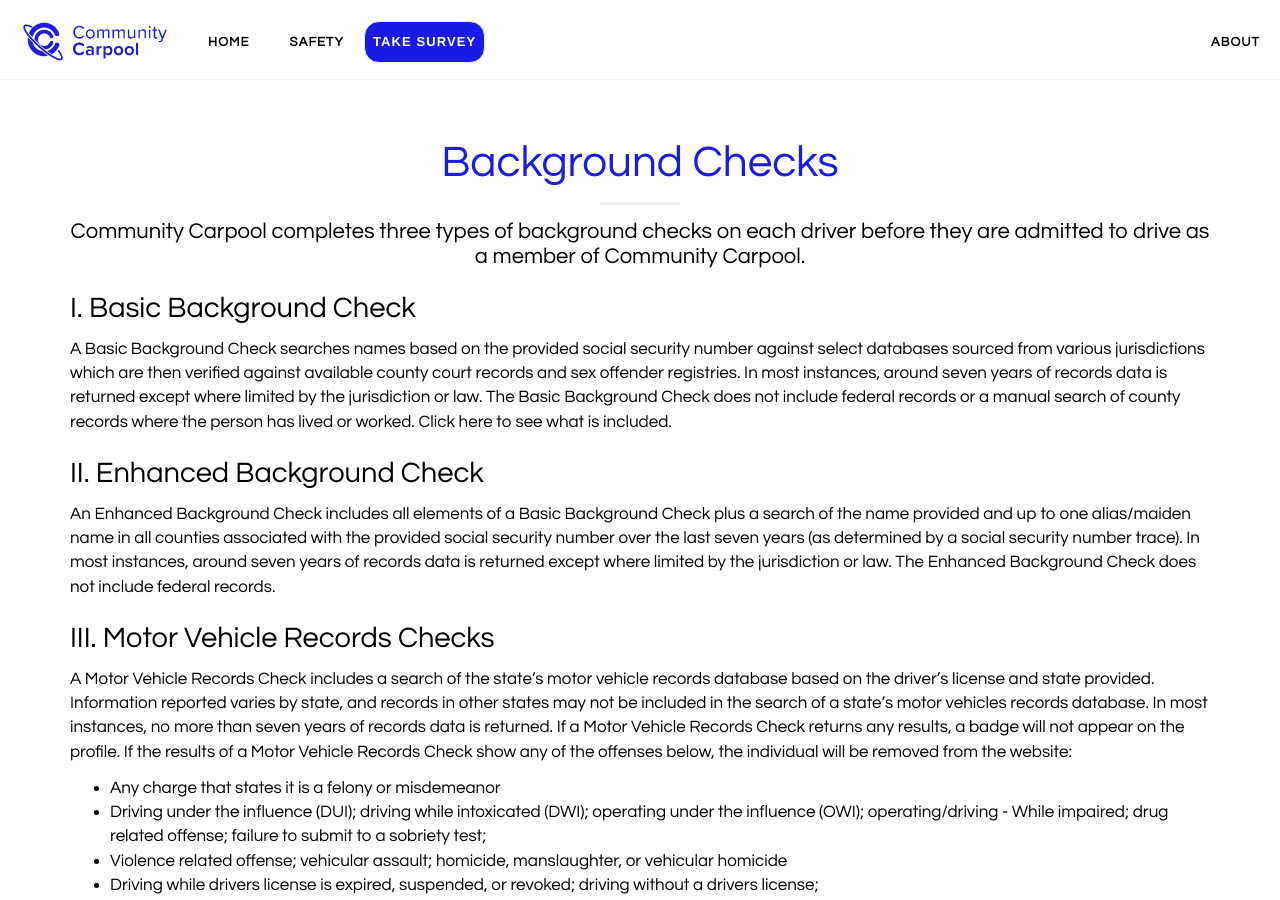
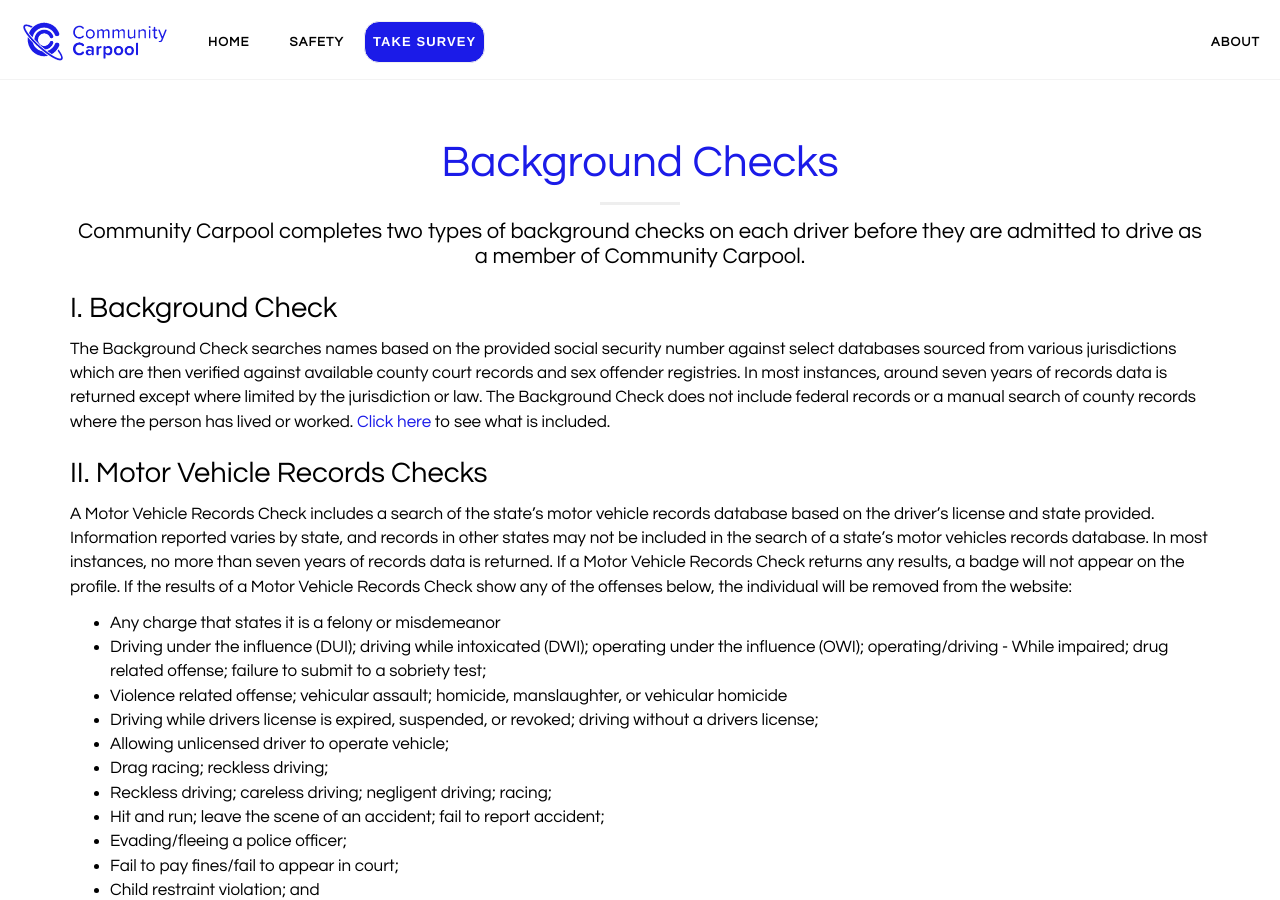
Before and after one commit to ScottNeaves/community-carpool, a Jekyll site: the page built from _pages/05_background-check-detail.md, in a window 1280 px wide and 900 px high. Built offline with Jekyll 4.4.1, drawn with Linux system fonts in a browser that asks for light colours.

```diff
--- a/_pages/05_background-check-detail.md
+++ b/_pages/05_background-check-detail.md
@@ -9,16 +9,14 @@ permalink: /background-check-detail/
 
 ---------------------
 
-#### Community Carpool completes three types of background checks on each driver before they are admitted to drive as a member of Community Carpool.
+#### Community Carpool completes two types of background checks on each driver before they are admitted to drive as a member of Community Carpool.
 {:.text-center}
 
-### I. Basic Background Check
-A Basic Background Check searches names based on the provided social security number against select databases sourced from various jurisdictions which are then verified against available county court records and sex offender registries. In most instances, around seven years of records data is returned except where limited by the jurisdiction or law. The Basic Background Check does not include federal records or a manual search of county records where the person has lived or worked. Click here to see what is included.
+### I. Background Check
+The Background Check searches names based on the provided social security number against select databases sourced from various jurisdictions which are then verified against available county court records and sex offender registries. In most instances, around seven years of records data is returned except where limited by the jurisdiction or law. The Background Check does not include federal records or a manual search of county records where the person has lived or worked. [Click here](https://s3.amazonaws.com/empire-cdn/downloads/background-checks/TalentWise+Basic+Background+Check+Coverage.pdf) to see what is included.
 
-### II. Enhanced Background Check
-An Enhanced Background Check includes all elements of a Basic Background Check plus a search of the name provided and up to one alias/maiden name in all counties associated with the provided social security number over the last seven years (as determined by a social security number trace). In most instances, around seven years of records data is returned except where limited by the jurisdiction or law. The Enhanced Background Check does not include federal records.
 
-### III. Motor Vehicle Records Checks
+### II. Motor Vehicle Records Checks
 A Motor Vehicle Records Check includes a search of the state’s motor vehicle records database based on the driver’s license and state provided. Information reported varies by state, and records in other states may not be included in the search of a state’s motor vehicles records database. In most instances, no more than seven years of records data is returned. If a Motor Vehicle Records Check returns any results, a badge will not appear on the profile. If the results of a Motor Vehicle Records Check show any of the offenses below, the individual will be removed from the website:
 
 - Any charge that states it is a felony or misdemeanor
--- a/css/styles.scss
+++ b/css/styles.scss
@@ -363,7 +363,7 @@ section.page-body {
 
 .ordered-list-column-left {
   float: left;
-  margin-right: 30px;
+  margin-right: 60px;
 }
 .ordered-list-column-right {
   float: left;
```
Also changed, not shown: _pages/01_about.html (+7 -7 lines), _pages/privacy-policy.md (+1 -1 lines), Gemfile.lock.
